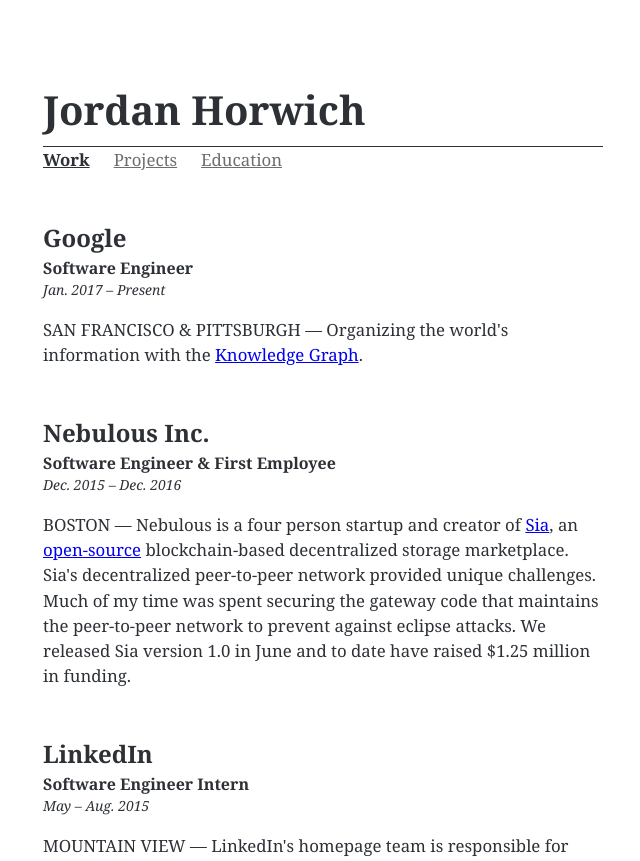
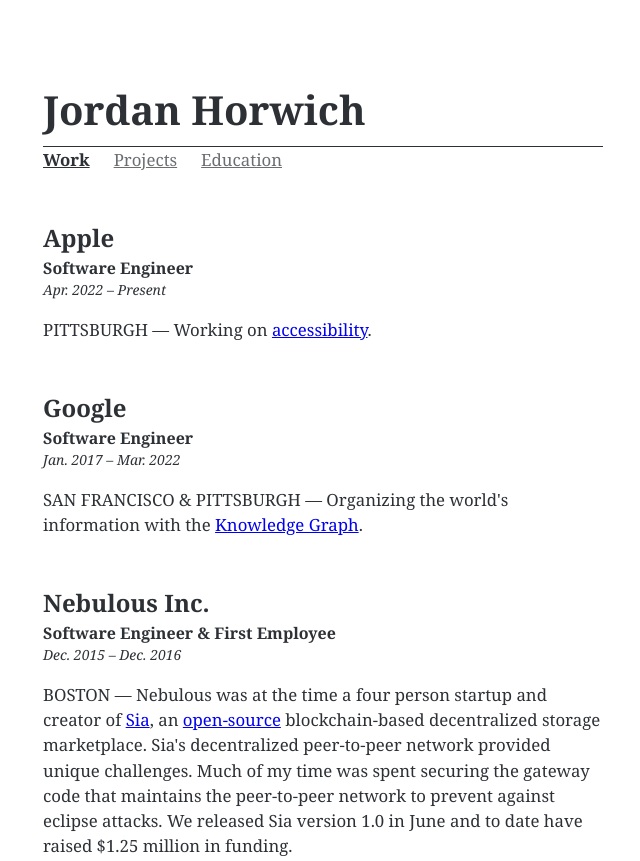
Before and after one commit to VoidingWarranties/voidingwarranties.github.io, a plain HTML site: page index.html in a window 1280 px wide. Shown: the top 861 px of the page, without its empty margins (317-957 px from the left). Drawn offline with Linux system fonts and the light colour scheme.

Commit message:
Update current job

```diff
--- a/index.html
+++ b/index.html
@@ -18,11 +18,19 @@
     </nav>
   </header>
   <main>
+    <section id="apple">
+      <header>
+        <h3>Apple</h3>
+        <h4>Software Engineer</h4>
+        <h5><time datetime="2022-04">Apr. 2022</time> – Present</h5>
+      </header>
+      <p>PITTSBURGH — Working on <a href="https://www.apple.com/accessibility/">accessibility</a>.</p>
+    </section>
     <section id="google">
       <header>
         <h3>Google</h3>
         <h4>Software Engineer</h4>
-        <h5><time datetime="2017-01">Jan. 2017</time> – Present</h5>
+        <h5><time datetime="2017-01">Jan. 2017</time> – <time datetime="2022-03">Mar. 2022</time></h5>
       </header>
       <p>SAN FRANCISCO & PITTSBURGH — Organizing the world's information with the <a href="https://blog.google/products/search/introducing-knowledge-graph-things-not/">Knowledge Graph</a>.</p>
     </section>
@@ -32,7 +40,7 @@
         <h4>Software Engineer & First Employee</h4>
         <h5><time datetime="2015-12">Dec. 2015</time> – <time datetime="2016-12">Dec. 2016</time></h5>
       </header>
-      <p>BOSTON — Nebulous is a four person startup and creator of <a href="https://sia.tech">Sia</a>, an <a href="https://github.com/NebulousLabs/Sia">open-source</a> blockchain-based decentralized storage marketplace. Sia's decentralized peer-to-peer network provided unique challenges. Much of my time was spent securing the gateway code that maintains the peer-to-peer network to prevent against eclipse attacks. We released Sia version 1.0 in June and to date have raised $1.25 million in funding.</p>
+      <p>BOSTON — Nebulous was at the time a four person startup and creator of <a href="https://sia.tech">Sia</a>, an <a href="https://github.com/NebulousLabs/Sia">open-source</a> blockchain-based decentralized storage marketplace. Sia's decentralized peer-to-peer network provided unique challenges. Much of my time was spent securing the gateway code that maintains the peer-to-peer network to prevent against eclipse attacks. We released Sia version 1.0 in June and to date have raised $1.25 million in funding.</p>
     </section>
     <section id="linkedin">
       <header>
```
